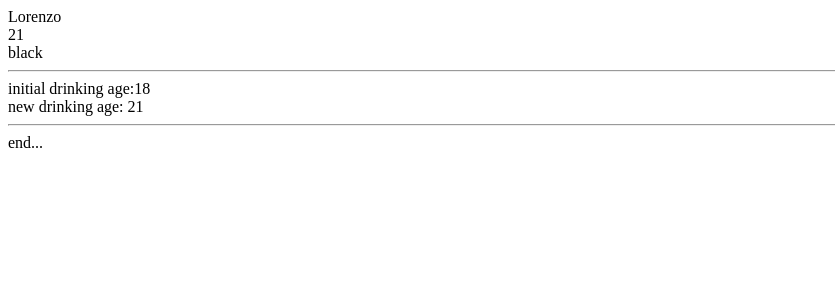
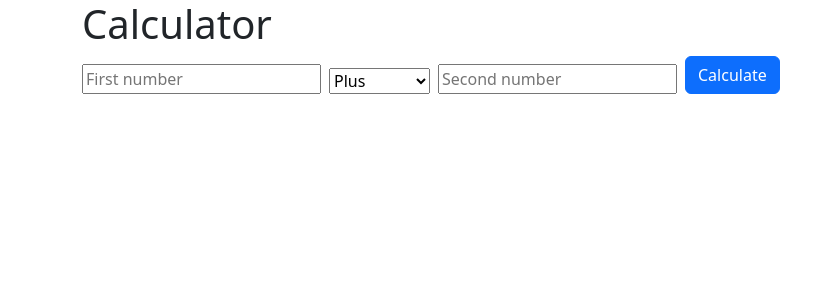
Before and after one commit to hartpableo/oop-php-learning, a PHP site: page / in a window 1280 px wide. Shown: the top 300 px of the page, without its empty margins (0-835 px from the left). Run offline with PHP 8.4, Linux system fonts and the light colour scheme.

Commit message:
OOP calculator init

```diff
--- a/classes/Person/Person.class.php
+++ b/classes/Person/Person.class.php
@@ -19,7 +19,7 @@ class Person {
     }
 
     // Methods
-    public function set_name($name) {
+    public function set_name( string $name ) {
         $this->name = $name;
     }
 
--- a/index.php
+++ b/index.php
@@ -1,23 +1,43 @@
-<?php require 'inc/autoloader.inc.php' ?>
+<?php
+    declare( strict_types = 1 );
+    require 'inc/autoloader.inc.php';
+?>
 <!DOCTYPE html>
 <html lang="en">
 <head>
     <meta charset="UTF-8">
     <meta http-equiv="X-UA-Compatible" content="IE=edge">
+    <meta name="description" content="OOP PHP practice">
     <meta name="viewport" content="width=device-width, initial-scale=1.0">
     <title>OOP PHP</title>
+    <link href="https://cdn.jsdelivr.net/npm/bootstrap@5.3.0-alpha1/dist/css/bootstrap.min.css" rel="stylesheet" integrity="sha384-GLhlTQ8iRABdZLl6O3oVMWSktQOp6b7In1Zl3/Jr59b6EGGoI1aFkw7cmDA6j6gD" crossorigin="anonymous">
 </head>
 <body>
-    <?php
-    /*
-    *   Continue with course: https://www.youtube.com/watch?v=0MYqGSplVQs&list=PL0eyrZgxdwhypQiZnYXM7z7-OTkcMgGPh&index=10
-    */
-        $person1 = new Person\Person( 'hart', 21, 'black' );
-        $person1->set_name('Lorenzo');
-        echo $person1->name . '<br>' . $person1->age . '<br>' . $person1->eye_color;
-        echo '<hr> initial drinking age:' . Person\Person::$drinking_age;
-        Person\Person::set_drinking_age(21);
-        echo '<br> new drinking age: ' . Person\Person::$drinking_age;
-    ?>
+    <main id="main" role="main">
+        <form class="container text-start" action="#" method="post">
+            <div class="row">
+                <div class="col-12"><h1>Calculator</h1></div>
+                <div class="d-flex flex-column justify-content-start align-items-stretch flex-md-row align-items-md-end gap-2">
+                    <div class="form-field">
+                        <label for="num1" class="visually-hidden">First Number</label>
+                        <input type="number" id="num1" class="w-100" placeholder="First number">
+                    </div>
+                    <div class="form-field">
+                        <select name="operation" id="operation" class="w-100">
+                            <option value="add">Plus</option>
+                            <option value="subtract">Minus</option>
+                            <option value="multiply">Times</option>
+                            <option value="divide">Divided by</option>
+                        </select>
+                    </div>
+                    <div class="form-field">
+                        <label for="num2" class="visually-hidden">Second Number</label>
+                        <input type="number" id="num2" class="w-100" placeholder="Second number">
+                    </div>
+                    <button type="submit" class="btn btn-primary">Calculate</button>
+                </div>
+            </div>
+        </form>
+    </main>
 </body>
 </html>
```
Also changed, not shown: classes/calc.class.php (added).
